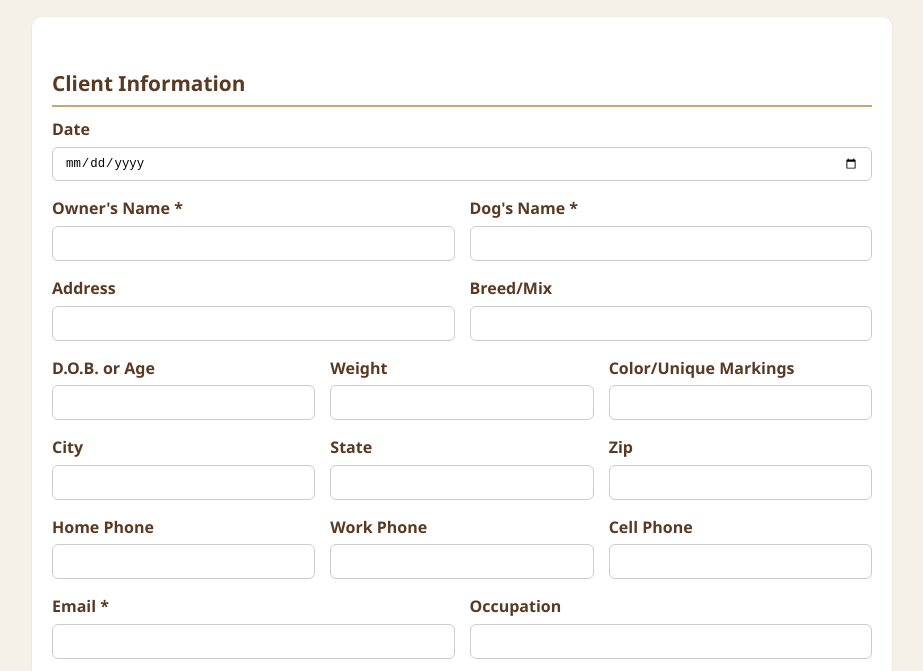
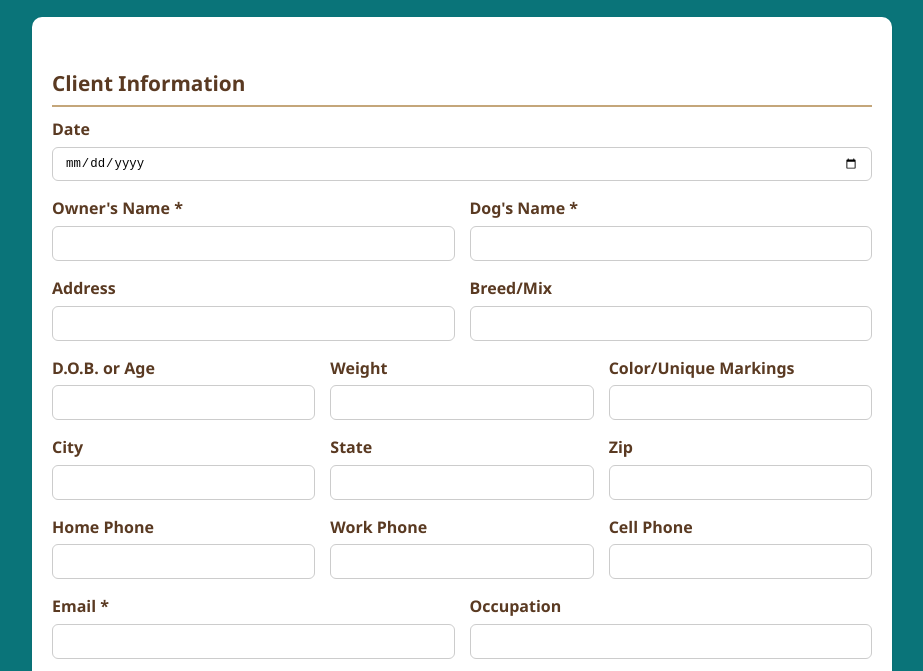
Before and after one commit to clairefortheloveofdog/forthelovedog, a website: page For the Love of Dog Website/client-intake.html in a window 1280 px wide. Shown: the part 120-791 px from the top of the page, without its empty margins (178-1101 px from the left). Drawn offline with Linux system fonts and the light colour scheme.

Commit message:
Update client-intake.html

```diff
--- a/For the Love of Dog Website/client-intake.html
+++ b/For the Love of Dog Website/client-intake.html
@@ -6,7 +6,7 @@
   <title>Client Information Form - For the Love of Dog Training</title>
   <style>
     * { margin: 0; padding: 0; box-sizing: border-box; }
-    body { font-family: 'Segoe UI', Arial, sans-serif; background: #f5f0e8; color: #333; line-height: 1.6; }
+    body { font-family: 'Segoe UI', Arial, sans-serif; background: #0a7479; color: #333; line-height: 1.6; }
     .container { max-width: 900px; margin: 0 auto; padding: 20px; }
     h1 { color: #5a3a22; text-align: center; margin-bottom: 5px; font-size: 1.8em; }
     h2 { color: #5a3a22; margin-top: 30px; margin-bottom: 10px; border-bottom: 2px solid #c4a67a; padding-bottom: 5px; font-size: 1.3em; }
```
